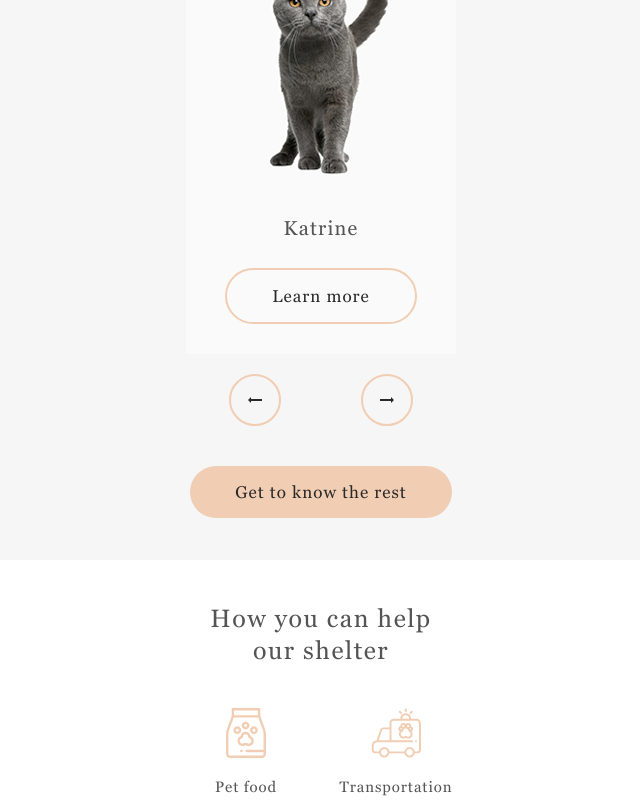
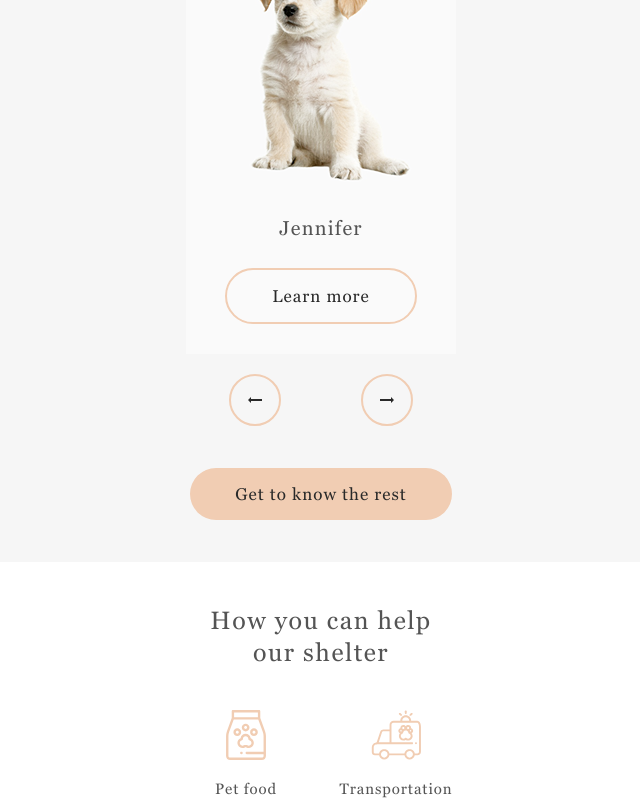
Before and after one commit to mayarosl/shelter, a website: page index.html in a window 1280 px wide. Both pictures are taken after a click on the button 706 px from the left and 2427 px from the top of the page. Shown: the part 2027-2827 px from the top of the page, without its empty margins (319-959 px from the left). Drawn offline with Linux system fonts and the light colour scheme; a web font is replaced by a local one.

Commit message:
feat: add slider for pets section

```diff
--- a/index.html
+++ b/index.html
@@ -79,28 +79,74 @@
             <h3 class="section-heading pets__section-heading">
                 Our friends who<br>are looking for a house
             </h3>
-            <div class="pets__slider">
-                <div class="slider-cards pets__slider-cards">
+            <div class="pets__slider-container">
+                <div class="pets__slider-track">
+                    <div class="pets__slider-item slider-card">
+                        <img src="./src/assets/pets/pets-katrine.png" alt="Katrine" class="slider-card__img">
+                        <h4 class="slider-card__heading">Katrine</h4>
+                        <button class="button-primary button-secondary slider-card__button">Learn more</button>
+                    </div>
+                    <div class="pets__slider-item slider-card">
+                        <img src="./src/assets/pets/pets-jennifer.png" alt="Jennifer" class="slider-card__img">
+                        <h4 class="slider-card__heading">Jennifer</h4>
+                        <button class="button-primary button-secondary slider-card__button">Learn more</button>
+                    </div>
+                    <div class="pets__slider-item slider-card">
+                        <img src="./src/assets/pets/pets-woody.png" alt="Woody" class="slider-card__img">
+                        <h4 class="slider-card__heading">Woody</h4>
+                        <button class="button-primary button-secondary slider-card__button">Learn more</button>
+                    </div>
+                </div>
+            </div>
+            <div class="pets__slider-buttons">
+                <button class="button-primary button-secondary button-arrow button-prev">
+                    <svg width="14" height="6" viewBox="0 0 14 6" fill="none" xmlns="http://www.w3.org/2000/svg">
+                        <path class="pets__arrow-img" d="M14 2V4H3V6L0 3L3 0V2H14Z" fill="#292929"/>
+                    </svg>
+                </button>
+                <button class="button-primary button-secondary button-arrow button-next">
+                    <svg class="pets__arrow-img rotate" width="14" height="6" viewBox="0 0 14 6" fill="none" xmlns="http://www.w3.org/2000/svg">
+                        <path class="pets__arrow-img" d="M14 2V4H3V6L0 3L3 0V2H14Z" fill="#292929"/>
+                    </svg>
+                </button>
+            </div>
+            <button class="button-primary pets__button">Get to know the rest</button>
+
+            <!-- <div class="pets__slider">
+                <div class="slider-cards pets__slider-cards" data-slider>
                     <div class="slider-card">
                         <img src="./src/assets/pets/pets-katrine.png" alt="Katrine" class="slider-card__img">
                         <h4 class="slider-card__heading">Katrine</h4>
                         <button class="button-primary button-secondary slider-card__button">Learn more</button>
                     </div>
-                    <div class="pets__slider-buttons">
-                        <button class="button-primary button-secondary button-arrow">
+                    <div class="slider-card">
+                        <img src="./src/assets/pets/pets-jennifer.png" alt="Jennifer" class="slider-card__img">
+                        <h4 class="slider-card__heading">Jennifer</h4>
+                        <button class="button-primary button-secondary slider-card__button">Learn more</button>
+                    </div>
+                    <div class="slider-card">
+                        <img src="./src/assets/pets/pets-woody.png" alt="Woody" class="slider-card__img">
+                        <h4 class="slider-card__heading">Woody</h4>
+                        <button class="button-primary button-secondary slider-card__button">Learn more</button>
+                    </div>
+
+                </div>
+
+                <div class="pets__slider-buttons">
+                    <button class="button-primary button-secondary button-arrow button-prev">
                             <svg class="help-item__img" width="14" height="6" viewBox="0 0 14 6" fill="none" xmlns="http://www.w3.org/2000/svg">
                                 <path d="M14 2V4H3V6L0 3L3 0V2H14Z" fill="#292929"/>
                             </svg>
-                        </button>
-                        <button class="button-primary button-secondary button-arrow">
+                </button>
+                <button class="button-primary button-secondary button-arrow button-next">
                             <svg class="rotate" width="14" height="6" viewBox="0 0 14 6" fill="none" xmlns="http://www.w3.org/2000/svg">
                                 <path d="M14 2V4H3V6L0 3L3 0V2H14Z" fill="#292929"/>
                             </svg>
-                        </button>
+                </button>
                     </div>
-                </div>
+
                 <button class="button-primary">Get to know the rest</button>
-            </div>
+            </div> -->
         </div>
     </section>
     <!-- PETS -->
@@ -281,6 +327,7 @@
         </div>
     </footer>
     <!-- FOOTER -->
-    <script src="./src/scripts/index.js"></script>
+    <script src="./src/scripts/burger.js"></script>
+    <script src="./src/scripts/slider.js"></script>
 </body>
 </html>
--- a/src/scripts/index.js
+++ b/src/scripts/burger.js
@@ -1,6 +1,6 @@
 const burger = document?.querySelector('[data-burger]');
 const nav = document?.querySelector('[data-nav]');
-const container = document?.querySelector('[data-nav]');
+// const container = document?.querySelector('[data-nav]');
 const navItems = nav?.querySelectorAll('a');
 const body = document.body;
 const header = document?.querySelector('.header');
--- /dev/null
+++ b/src/scripts/slider.js
@@ -0,0 +1,47 @@
+let position = 0;
+const slidesToShow = 1;
+const slidesToScroll = 1;
+
+const container = document.querySelector('.pets__slider-container');
+const track = document.querySelector('.pets__slider-track');
+const btnPrev = document.querySelector('.button-prev');
+const btnNext = document.querySelector('.button-next');
+const items = document.querySelectorAll('.pets__slider-item');
+
+const itemsCount = items.length;
+const itemWidth = container.clientWidth / slidesToShow;
+const movePosition = slidesToScroll * itemWidth;
+
+items.forEach((item) => {
+  item.style.minWidth = `${itemWidth}px`;
+});
+
+
+btnNext.addEventListener('click', () => {
+  const itemsLeft = itemsCount - ((Math.abs(position) + slidesToShow * itemWidth) / itemWidth);
+
+  position -= itemsLeft >= slidesToScroll ? movePosition : itemsLeft * itemWidth;
+
+  setPosition();
+  checkBtns();
+});
+
+
+btnPrev.addEventListener('click', () => {
+  const itemsLeft = Math.abs(position) / itemWidth;
+  position += itemsLeft >= slidesToScroll ? movePosition : itemsLeft * itemWidth;
+
+  setPosition();
+  checkBtns();
+});
+
+const setPosition = () => {
+  track.style.transform = `translateX(${position}px)`
+};
+
+const checkBtns = () => {
+  btnPrev.disabled = position === 0;
+  btnNext.disabled = position <= -(itemsCount - slidesToShow) * itemWidth;
+};
+
+checkBtns();
--- a/src/scss/common/_buttons.scss
+++ b/src/scss/common/_buttons.scss
@@ -28,6 +28,11 @@
   &:active {
     background: $color-primary-light;
     border: 2px solid $color-primary-light;
+
+    &:disabled {
+      background: transparent;
+      border: 2px solid $color-dark-s;
+    }
   }
 }
 
--- a/src/scss/common/_slider-card.scss
+++ b/src/scss/common/_slider-card.scss
@@ -9,7 +9,7 @@ $slider-card-img-height: 270px;
   overflow: hidden;
   border-top-left-radius: 9px;
   border-top-right-radius: 9px;
-  margin-bottom: 20px;
+  // margin-bottom: 20px;
   height: 435px;
   background: $color-light-s;
 
--- a/src/scss/modules/_pets.scss
+++ b/src/scss/modules/_pets.scss
@@ -4,15 +4,23 @@
   &__wrapper {
     padding-top: $mobile-wrapper-padding-top;
     padding-bottom: $mobile-wrapper-padding-bottom;
-
+    text-align: center;
   }
 
-  &__slider {
+  &__slider-container {
+    overflow: hidden;
+    width: 270px;
+    margin: 0 auto;
+  }
+
+  &__slider-track {
     display: flex;
-    flex-direction: column;
-    align-items: center;
-    margin: auto;
-    width: 270px;
+    transition: .3s;
+  }
+
+  &__slider-item {
+    min-width: 270px;
+    margin-bottom: 20px;
   }
 
   &__section-heading {
@@ -23,10 +31,13 @@
     display: flex;
     justify-content: space-between;
     margin: auto;
+    margin-bottom: 42px;
     width: 184px;
   }
 
-  &__slider-cards {
-    margin-bottom: 40px;
+  &__arrow-img {
+    &:disabled {
+      fill: $color-dark-s;
+    }
   }
 }
```
Also changed, not shown: src/assets/pets/pets-jennifer.png (added), src/assets/pets/pets-woody.png (added), src/css/index.css.
